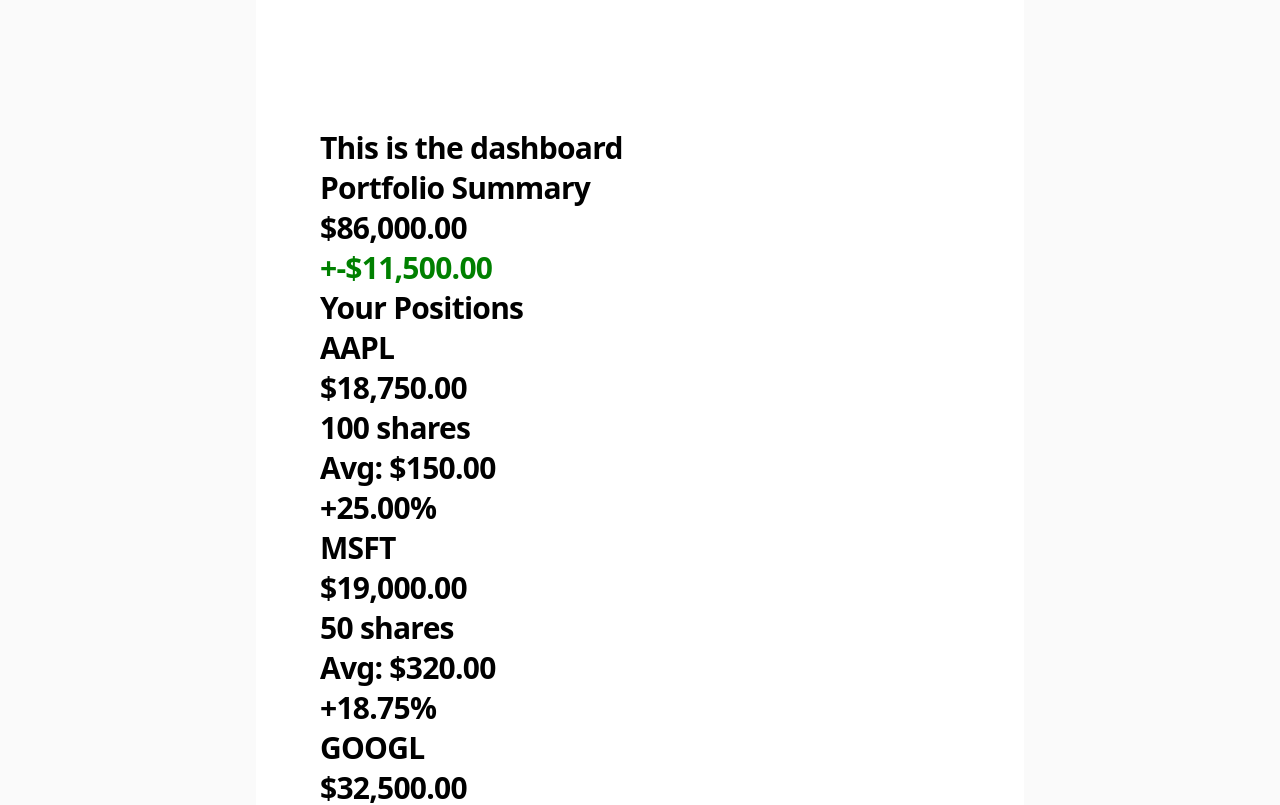
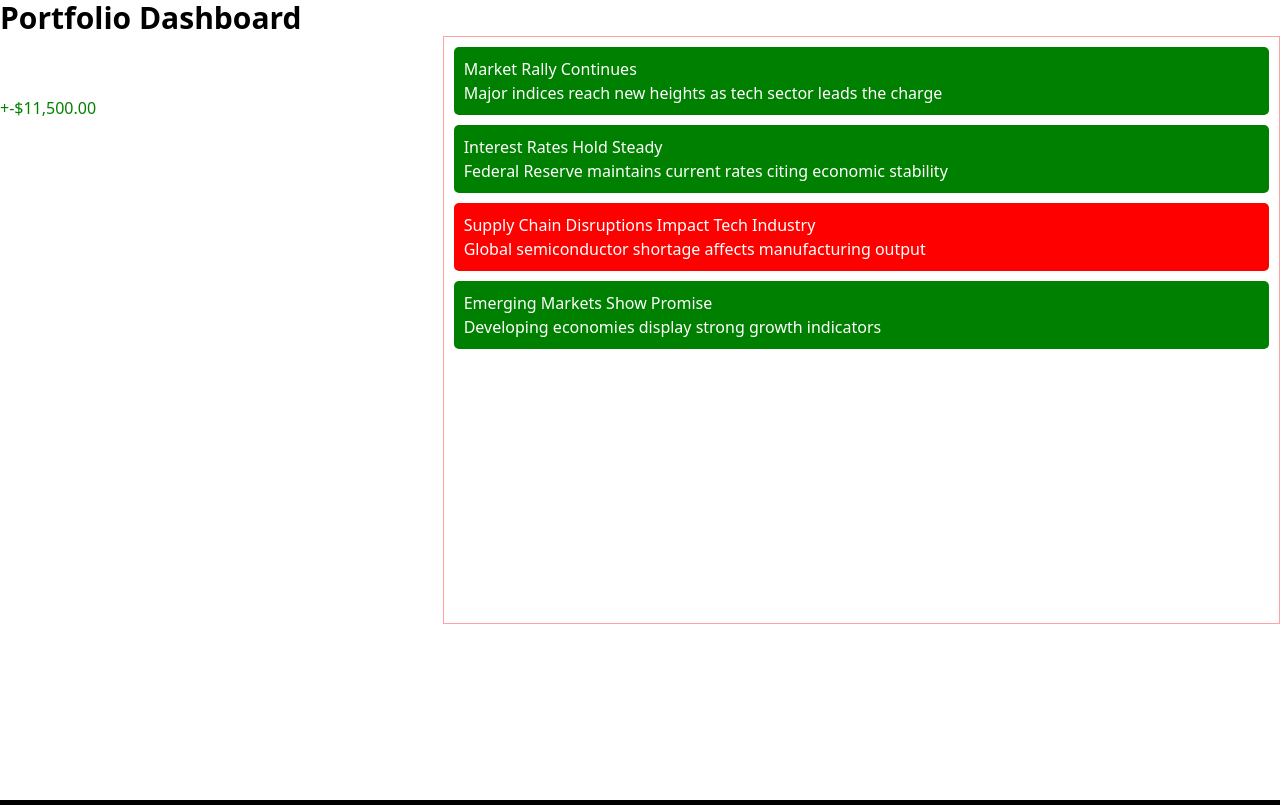
Before and after one commit to coskyler/Chang-e, a Next.js app in the folder frontend/: page /dashboard in a window 1280 px wide. Shown: the top 805 px of the page. Built offline with nearby package versions, Linux system fonts and the light colour scheme.

Commit message:
Fix Dashboard Widths

```diff
--- a/frontend/src/app/dashboard/page.js
+++ b/frontend/src/app/dashboard/page.js
@@ -3,15 +3,21 @@
 
 export default function Home() {
   return (
-    <div className="flex min-h-screen items-center justify-center bg-zinc-50 font-sans dark:bg-black">
-      <main className="flex min-h-screen w-full max-w-3xl flex-col items-center justify-between py-32 px-16 bg-white dark:bg-black sm:items-start">
-        <div className="flex flex-col items-center gap-6 text-center sm:items-start sm:text-left">
-          <h1 className="max-w-xs text-3xl font-semibold leading-10 tracking-tight text-black dark:text-zinc-50">
-            This is the dashboard
-            <PositionSummary />
-            <MyNews />
-          </h1>
-        </div>
+    <div className="min-h-screen bg-zinc-50 font-sans dark:bg-black">
+      <main className="min-h-screen w-full bg-white dark:bg-black">
+        <h1 className="text-3xl font-semibold text-black dark:text-zinc-50">
+          Portfolio Dashboard</h1>
+          <div className="flex flex-col md:flex-row gap-6 w-full">
+            {/* Left column - Position Summary (1/3) */}
+            <div className="w-full md:w-1/3">
+              <PositionSummary />
+            </div>
+
+            {/* Right column - News (2/3) */}
+            <div className="w-full md:w-2/3 border border-red-300">
+              <MyNews />
+            </div>
+          </div>
       </main>
     </div>
   );
--- a/frontend/src/components/MyNews.js
+++ b/frontend/src/components/MyNews.js
@@ -31,7 +31,7 @@
     ];
 
     return (
-        <div className="news-container">
+        <div className="news-container full-width">
             {newsItems.map((item) => (
                 <NewsItem
                     key={item.id}
--- a/frontend/src/components/TotalPosition.js
+++ b/frontend/src/components/TotalPosition.js
@@ -15,7 +15,7 @@
 
     return (
         <div className="total-position">
-            <div className="total-value">
+            <div className="total-value text-3xl">
                 ${formattedValue}
             </div>
             <div className="total-change" style={{ color: changeColor }}>
```
